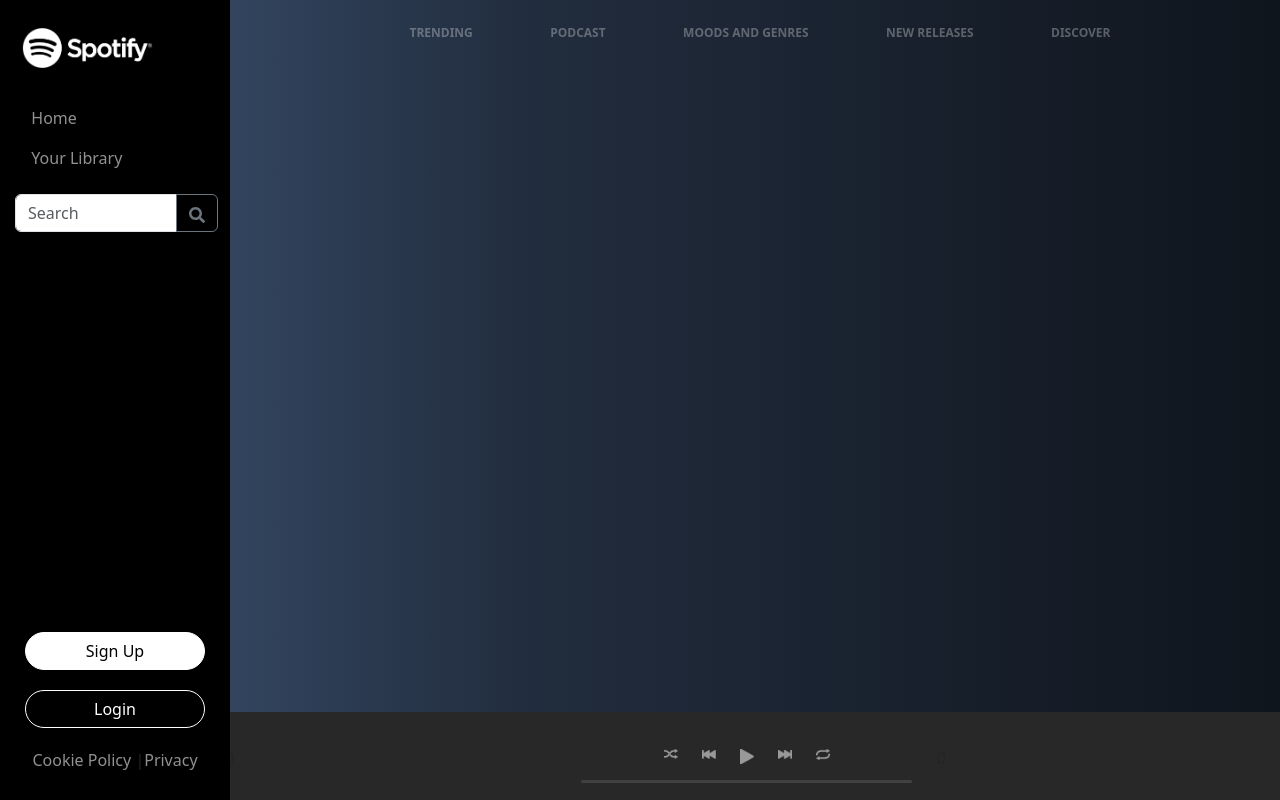
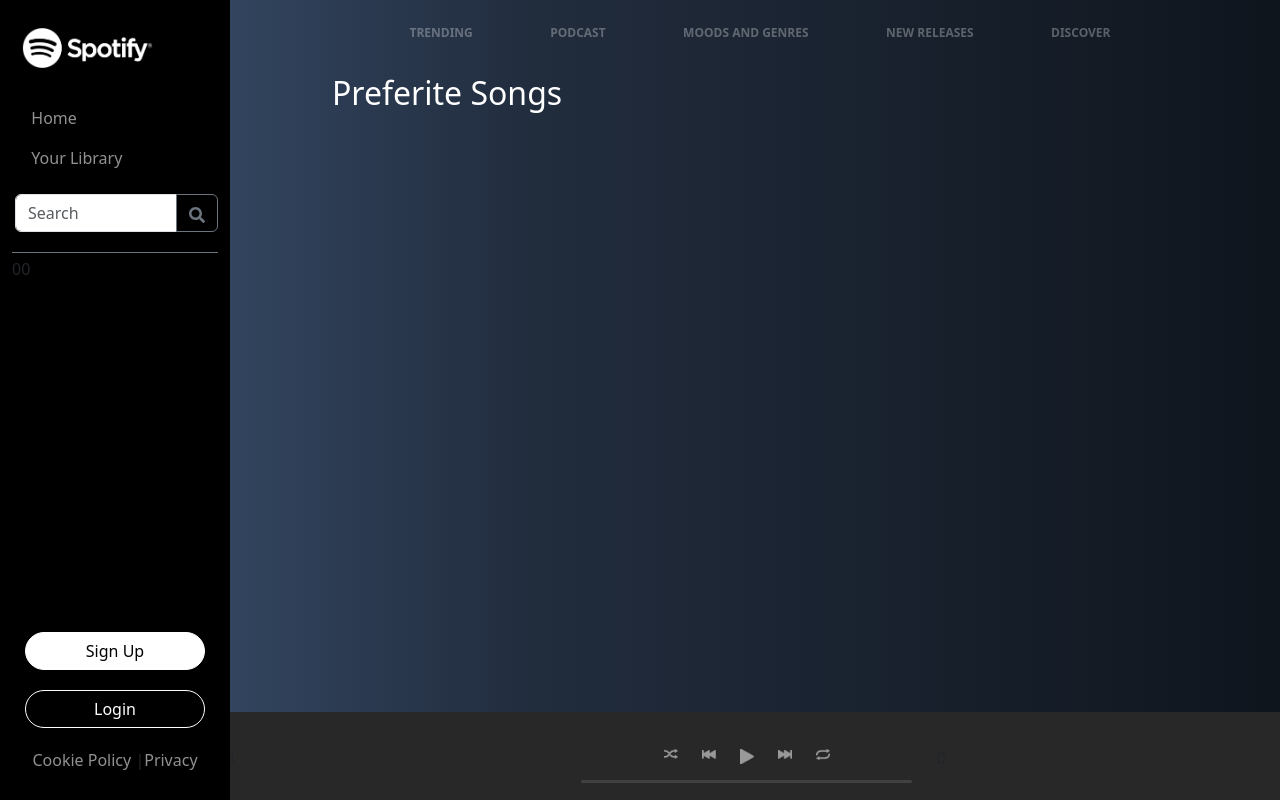
Before and after one commit to oBeta97/progetto-settimana-11, a React (Create React App) app in the folder spotify-clone/: page /preferite in a window 1280 px wide. Built offline with nearby package versions, Linux system fonts and the light colour scheme.

Commit message:
Aggiunta delle playlist dei preferiti e una custom con redux

```diff
--- a/spotify-clone/src/App.tsx
+++ b/spotify-clone/src/App.tsx
@@ -6,6 +6,7 @@ import MusicPlayer from './components/MusicPlayer';
 import {  Route, Routes } from 'react-router-dom';
 import SearchPage from './components/SearchPage';
 import MyMainTopLinks from './components/MyMainTopLinks';
+import AlbumSection from './components/AlbumSection';
 
 function App() {
   return (
@@ -24,6 +25,8 @@ function App() {
               <Routes>
                 <Route path='/' element={<MyMain />} />
                 <Route path='/search/:searchString' element={<SearchPage />} />
+                <Route path='/playlist' element={<AlbumSection cardNumber={100} playlist={true} />} />
+                <Route path='/preferite' element={<AlbumSection cardNumber={100} preferite={true} />} />
               </Routes>
             </main>
           </Col>
--- /dev/null
+++ b/spotify-clone/src/components/AddToPlaylistBtn.tsx
@@ -0,0 +1,42 @@
+import { Button } from "react-bootstrap";
+import { FaMinus, FaPlus } from "react-icons/fa";
+import { addTrackToPlaylist, removeTrackToPlaylist } from "../redux/actions";
+import { useDispatch } from "react-redux";
+import { Track } from "../interfaces/fetch";
+
+interface _props {
+    track: Track,
+    playlist: Track[],
+}
+
+const AddToPlaylistBtn = (props: _props) => {
+
+    const dispatch = useDispatch();
+
+    return (
+        <>
+            {
+                // con include non funziona sempre
+                props.playlist.filter((song) => song.id === props.track.id).length === 1 ? (
+                    <Button
+                        className="btn-success btn-sm"
+                    onClick = { () => dispatch(removeTrackToPlaylist(props.track))}
+                    >
+                        <FaMinus />
+                    </Button >
+                ) : (
+
+                    <Button
+                        className="btn-outline-success bg-transparent btn-sm"
+                        onClick={() => dispatch(addTrackToPlaylist(props.track))}
+                    >
+                        <FaPlus />
+                    </Button >
+                )
+
+            }
+        </>
+    );
+};
+
+export default AddToPlaylistBtn
--- a/spotify-clone/src/components/AlbumCard.tsx
+++ b/spotify-clone/src/components/AlbumCard.tsx
@@ -5,6 +5,7 @@ import { addTrack } from "../redux/actions";
 import { FaPlus } from "react-icons/fa";
 import { _store } from "../redux/store";
 import PreferiteSongBtn from "./PreferiteSongBtn";
+import AddToPlaylistBtn from "./AddToPlaylistBtn";
 
 interface props {
     track: Track
@@ -17,6 +18,7 @@ const AlbumCard = function (props: props) {
     const dispatch = useDispatch();
 
     const preferiteSongs = useSelector((store: _store) => store.preferiteSongs.content)
+    const customPlaylist = useSelector((store: _store) => store.customPlaylist.content)
 
 
     return (
@@ -41,12 +43,7 @@ const AlbumCard = function (props: props) {
                     <PreferiteSongBtn track={props.track} preferiteSongs={preferiteSongs} />
                 </Col>
                 <Col>
-                    <Button
-                        className="btn-outline-success bg-transparent btn-sm"
-                        onClick={() => ""}
-                    >
-                        <FaPlus />
-                    </Button>
+                    <AddToPlaylistBtn track={props.track} playlist={customPlaylist}  />
                 </Col>
             </Row >
         </Col >);
--- a/spotify-clone/src/components/AlbumSection.tsx
+++ b/spotify-clone/src/components/AlbumSection.tsx
@@ -3,10 +3,14 @@ import { fetchSearch } from "../modules/fetch";
 import { useEffect, useState } from "react";
 import { TrackList } from "../interfaces/fetch";
 import AlbumCard from "./AlbumCard";
+import { useSelector } from "react-redux";
+import { _store } from "../redux/store";
 
 interface props {
-    searchWord: string,
+    searchWord?: string,
     cardNumber: number,
+    playlist?: boolean,
+    preferite?: boolean,
 }
 
 const AlbumSection = (props: props) => {
@@ -19,13 +23,38 @@ const AlbumSection = (props: props) => {
         setIsLoading(false);
     }
 
-    useEffect(()=>{
-        fetchSearch(props.searchWord, handleFetch)
-    },[props.searchWord])
+    useEffect(() => {
+        if (props.searchWord)
+            fetchSearch(props.searchWord, handleFetch)
+    }, [props.searchWord])
+
+    const playlist = useSelector((store: _store) => store.customPlaylist.content)
+    const preferite = useSelector((store: _store) => store.preferiteSongs.content)
+
+    useEffect(() => {
+        if (!props.searchWord) {
+            if (props.playlist) {
+                setIsLoading(false);
+                setTrackList({ data: playlist })
+            }
+
+            if (props.preferite) {
+                setIsLoading(false);
+                setTrackList({ data: preferite })
+            }
+        }
+    // eslint-disable-next-line react-hooks/exhaustive-deps
+    }, [props.playlist, props.preferite, playlist, preferite])
 
     return (
         <div className="track-card-title ">
-            <h2>{props.searchWord}</h2>
+            <h2>{
+                props.searchWord ?
+                    props.searchWord :
+                    props.playlist ?
+                        'Playlist' :
+                        'Preferite Songs'
+            }</h2>
             <Row
                 xs={1} sm={2} lg={3} xl={4}
                 // Ho provato ad aggiungere un gap ma a quanto pare flex non gestisce bene la cosa...
@@ -39,9 +68,9 @@ const AlbumSection = (props: props) => {
                     ) : (
                         trackList?.data.map((track, i) => {
                             if (i >= props.cardNumber)
-                                return("");
+                                return ("");
 
-                            return (<AlbumCard key={i} track={track}/>)
+                            return (<AlbumCard key={i} track={track} />)
                         })
                     )
                 }
--- a/spotify-clone/src/components/MyNav.tsx
+++ b/spotify-clone/src/components/MyNav.tsx
@@ -1,9 +1,15 @@
 import { Link } from "react-router-dom";
 import logo from '../assets/logo.png'
 import SearchBar from "./SearchBar";
+import { useSelector } from "react-redux";
+import { _store } from "../redux/store";
 
 
 const MyNav = () => {
+
+    const customPlaylist = useSelector((store: _store) => store.customPlaylist.content);
+    const preferiteSongs = useSelector((store: _store) => store.preferiteSongs.content);
+
     return (
         <nav
             className="navbar navbar-expand-md fixed-left justify-content-between"
@@ -56,6 +62,16 @@ const MyNav = () => {
                         </ul>
                     </div>
                 </div>
+                <div className="pt-1 mt-1 border-top border-secondary w-100">
+                    {
+                        customPlaylist.length && <div><Link to={'/playlist'} className="text-light text-decoration-none small">Custom Playlist </Link></div>
+                    }
+                    {
+                        preferiteSongs.length && <div><Link to={'/preferite'} className="text-light text-decoration-none small">Preferite Songs </Link></div>
+
+                    }
+                </div>
+
             </div>
             <div className="nav-btn">
                 <button className="btn signup-btn" type="button">Sign Up</button>
--- a/spotify-clone/src/redux/actions/index.ts
+++ b/spotify-clone/src/redux/actions/index.ts
@@ -4,7 +4,8 @@ import { Track } from "../../interfaces/fetch";
 export const ADD_TRACK = 'ADD_TRACK';
 export const ADD_TRACK_TO_PREFERITE = 'ADD_TRACK_TO_PREFERITE';
 export const REMOVE_TRACK_TO_PREFERITE = 'REMOVE_TRACK_TO_PREFERITE';
-
+export const ADD_TRACK_TO_PLAYLIST = 'ADD_TRACK_TO_PLAYLIST';
+export const REMOVE_TRACK_TO_PLAYLIST = 'REMOVE_TRACK_TO_PLAYLIST';
 
 // Purtroppo questa interfaccia è bella ma inutile :(
 // Redux accetta solo le UnknownAction e non action personalizzate, credo!
@@ -34,3 +35,17 @@ export const removeTrackToPreferite = (track: Track):UnknownAction => {
         payload: track,
     }
 }
+
+export const addTrackToPlaylist = (track: Track):UnknownAction => {
+    return {
+        type: ADD_TRACK_TO_PLAYLIST,
+        payload: track,
+    }
+}
+
+export const removeTrackToPlaylist = (track: Track):UnknownAction => {
+    return {
+        type: REMOVE_TRACK_TO_PLAYLIST,
+        payload: track,
+    }
+}
--- /dev/null
+++ b/spotify-clone/src/redux/reducers/CustomPlaylist.ts
@@ -0,0 +1,33 @@
+import { Track } from "../../interfaces/fetch"
+import { reduxAction, ADD_TRACK_TO_PLAYLIST, REMOVE_TRACK_TO_PLAYLIST} from "../actions"
+
+export interface customPlaylistState {
+    content: Track[]
+}
+
+const initianState: customPlaylistState = {
+    content: []
+}
+
+export const customPlaylistReducer = (state:customPlaylistState = initianState, action:reduxAction<Track>) =>{
+
+    switch(action.type){
+
+        case ADD_TRACK_TO_PLAYLIST:
+            return{
+                ...state,
+                content: state.content.concat(action.payload),
+            }
+
+        case REMOVE_TRACK_TO_PLAYLIST:
+            return{
+                ...state,
+                content: state.content.filter((song) => song.id !== action.payload.id)
+            }
+
+        default:
+            return state;
+    }
+
+
+}
--- a/spotify-clone/src/redux/store/index.ts
+++ b/spotify-clone/src/redux/store/index.ts
@@ -1,16 +1,19 @@
 import { combineReducers, configureStore } from "@reduxjs/toolkit";
 import { trackListState, trackReducer } from "../reducers/trackList";
 import { preferiteSongsReducer, preferiteSongsState } from "../reducers/preferiteSongs";
+import { customPlaylistReducer, customPlaylistState } from "../reducers/CustomPlaylist";
 
 
 const mergedReducers = combineReducers({
     trackList: trackReducer,
     preferiteSongs: preferiteSongsReducer,
+    customPlaylist: customPlaylistReducer,
 });
 
 export interface _store {
     trackList: trackListState,
     preferiteSongs: preferiteSongsState,
+    customPlaylist: customPlaylistState,
 }
 
 export const store = configureStore({
```
